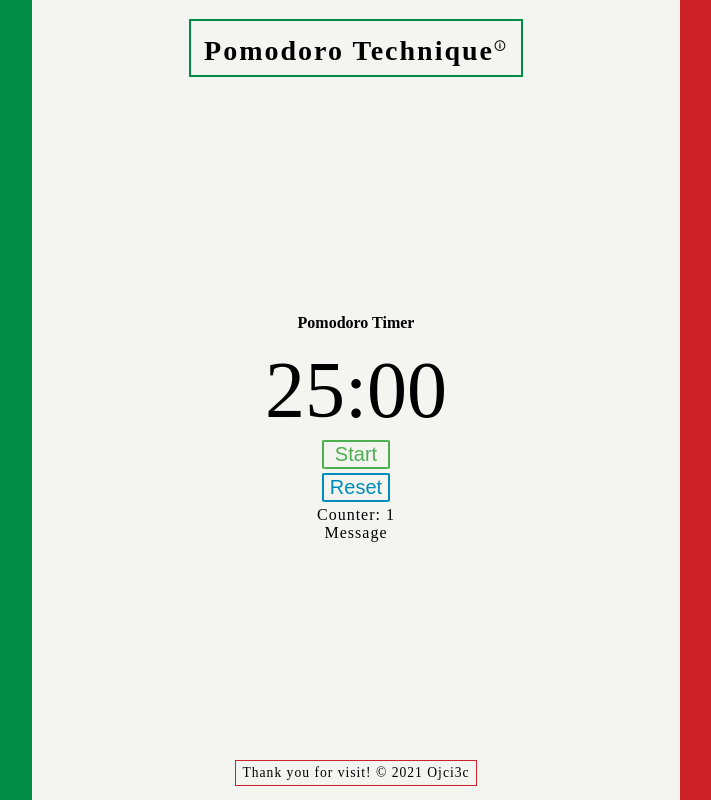
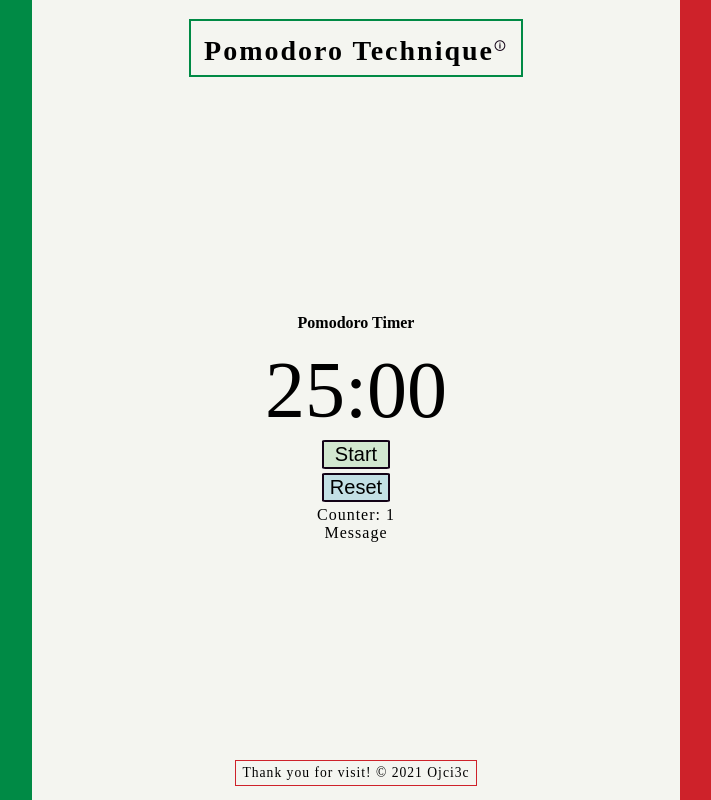
Before and after one commit to PawelGargula/Pomodoro-Technique, a plain HTML site: page index.html in a window 1280 px wide. Shown: the whole page, without its empty margins (284-995 px from the left). Drawn offline with Linux system fonts and the light colour scheme.

Commit message:
Change the style of buttons

```diff
--- a/style.css
+++ b/style.css
@@ -4,10 +4,14 @@
 
 body {
     margin: 0;
+    --italian-green-color: 	hsl(150, 100%, 27%);
+    --italian-white-color: hsl(72, 20%, 95%);
+    --italian-red-color: 	hsl(357, 72%, 47%);
+    --font-color: hsl(288, 80%, 5%);
 }
 
 .full-screen-container {
-    background-color: #f4f5f0;
+    background-color: var(--italian-white-color);
     width: 100vw;
     height: 100vh;
     display: flex;
@@ -16,13 +20,13 @@
 .full-screen-container::before {
     content: '';
     flex-grow: 1;
-    background-color: #008c45;
+    background-color: var(--italian-green-color);
 }
 
 .full-screen-container::after {
     content: '';
     flex-grow: 1;
-    background-color:  #cd212a;
+    background-color:  var(--italian-red-color);
 }
 
 .content-container {
@@ -36,19 +40,19 @@
 .page-logo {
     font-size: 3.5vh;
     letter-spacing: 2px;
-    border: 2px solid #008c45;
+    border: 2px solid var(--italian-green-color);
     padding: 1vh 1vw;
 }
 
 .info {
-    color:black;
+    color: var(--font-color);
     text-decoration: none;
     font-size: 0.5em;
     font-weight: normal;
 }
 
 .info:hover {
-    color: #ff6347;
+    color: tomato;
 }
 
 .pomodoro-timer {
@@ -67,43 +71,38 @@
 
 button {
     display: block;
+    width: 100%;
     margin: 0.5vh 0;
-    width: 100%;
-    background-color: #f4f5f0;
     font-size: 2.5vh;
+    background-color: var(--italian-white-color);
+    border: 2px solid var(--font-color);
+    border-radius: 5%;
     cursor: pointer;
-    transition-duration: 0.5s;
-    border-radius: 5%;
+    transition-duration: 0.3s;
 }
 
 button.start {
-    color: #4CAF50;
-    border: 2px solid #4CAF50;
+    background-color: hsla(122, 39%, 49%, 0.2);
 }
 
 button.start:hover, button.start:focus {
-    background-color: #4CAF50;
-    color: #f4f5f0;
+    background-color: hsla(122, 39%, 49%, 0.4);
 }
 
 button.stop {
-    color: #f44336;
-    border: 2px solid #f44336;
+    background-color: hsl(4, 90%, 58%, 0.2);
 }
 
 button.stop:hover, button.stop:focus {
-    background-color: #f44336;
-    color: #f4f5f0;
+    background-color: hsl(4, 90%, 58%, 0.4);
 }
 
 button.reset {
-    color: #008CBA;
-    border: 2px solid #008CBA;
+    background-color: hsl(195, 100%, 36%, 0.2);
 }
 
 button.reset:hover, button.reset:focus {
-    background-color: #008CBA;
-    color: #f4f5f0;
+    background-color: hsl(195, 100%, 36%, 0.4);
 }
 
 .counter {
@@ -119,6 +118,6 @@
 .footer {
     font-size: 1.7vh;
     letter-spacing: 1px;
-    border: 1px solid #cd212a;
+    border: 1px solid var(--italian-red-color);
     padding: 0.5vh 0.5vw;
 }
```
